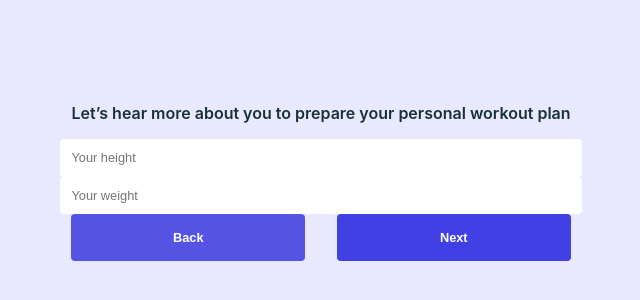
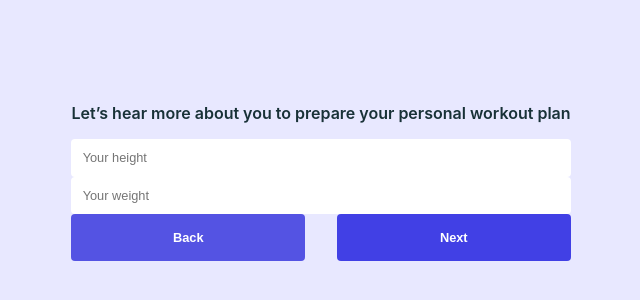
Before and after one commit to doga-ozcelik/workout-app, a React (Create React App) app: page / in a window 1280 px wide. Shown: the part 226-526 px from the top of the page, without its empty margins (319-959 px from the left). Built offline with nearby package versions, Linux system fonts and the light colour scheme.

Commit message:
fix(input): Fix input width

```diff
--- a/src/index.css
+++ b/src/index.css
@@ -12,7 +12,7 @@ input {
   padding: 0.7rem;
   border-radius: 0.25rem;
   border: none;
-  width: 100%;
+  box-sizing: border-box;
 }
 
 input[type="number"]::-webkit-inner-spin-button,
--- a/src/pages/StepOne/StepOne.css
+++ b/src/pages/StepOne/StepOne.css
@@ -21,6 +21,10 @@
   color: #183137;
 }
 
+.input {
+  width: 100%;
+}
+
 .button-container {
   display: flex;
   justify-content: space-between;
--- a/src/pages/StepOne/index.tsx
+++ b/src/pages/StepOne/index.tsx
@@ -7,8 +7,8 @@ const StepOne = () => {
         <p className="text">
           Let’s hear more about you to prepare your personal workout plan
         </p>
-        <input type="number" placeholder="Your height" />
-        <input type="number" placeholder="Your weight" />
+        <input className="input" type="number" placeholder="Your height" />
+        <input className="input" type="number" placeholder="Your weight" />
         <div className="button-container">
           <button className="button-back">Back</button>
           <button className="button-next">Next</button>
```
